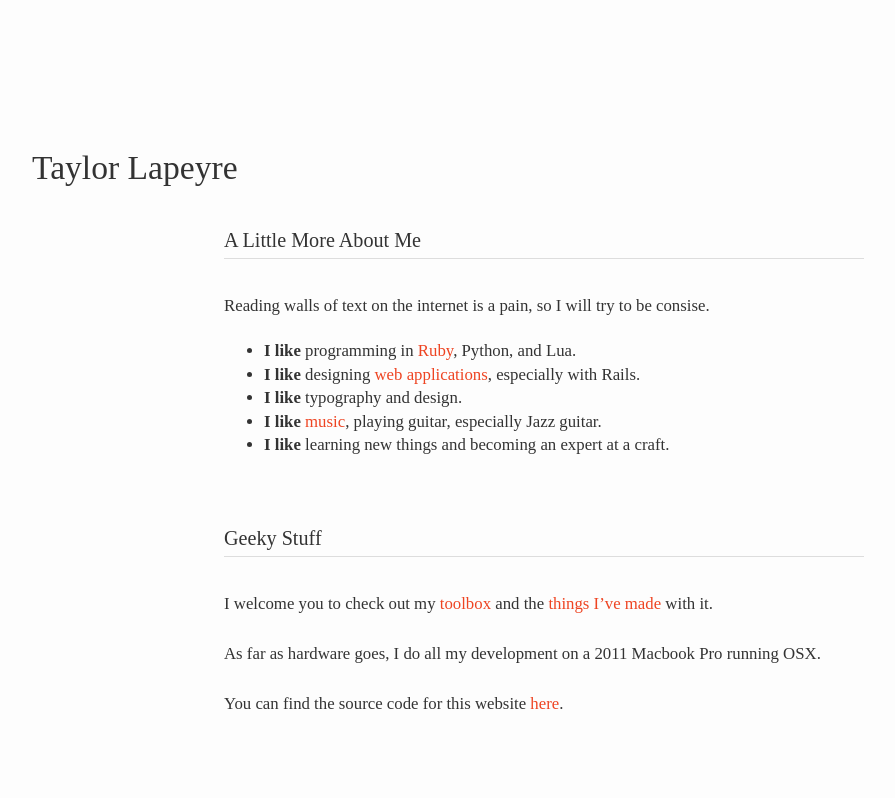
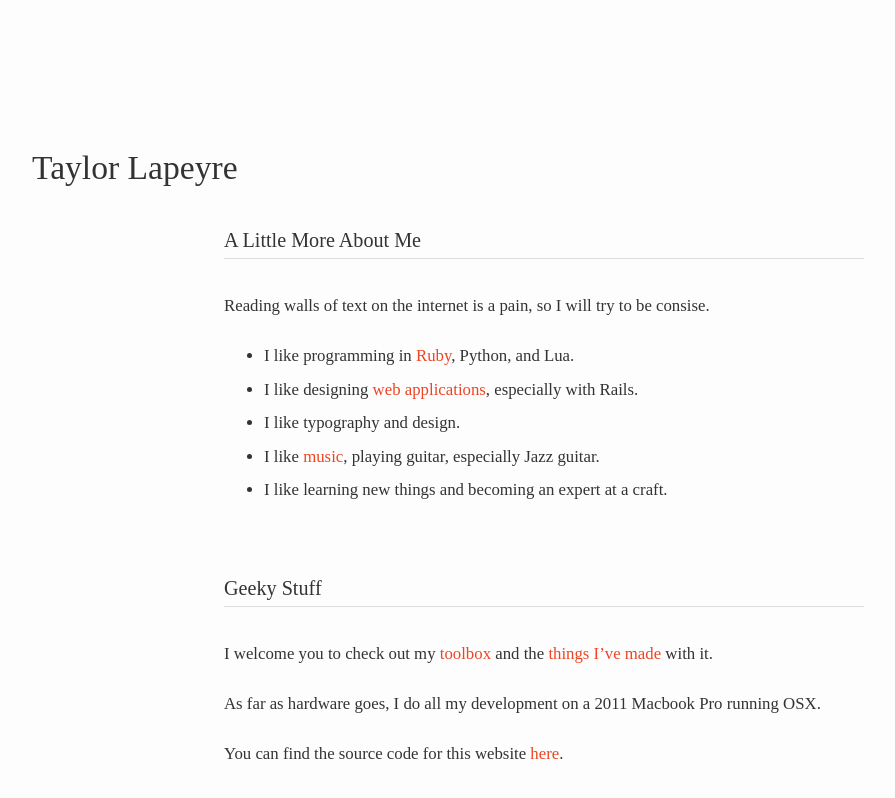
Before and after one commit to taylorlapeyre/taylorlapeyre.github.io, a Jekyll site: the page built from about.md, in a window 1280 px wide. Shown: the top 798 px of the page, without its empty margins (96-991 px from the left). Built offline with Jekyll 4.4.1, drawn with Linux system fonts in a browser that asks for light colours.

Commit message:
change formatting of about page

```diff
--- a/about.md
+++ b/about.md
@@ -7,11 +7,11 @@ title: About Me
 
 Reading walls of text on the internet is a pain, so I will try to be consise.
 
-* **I like** programming in [Ruby][1], Python, and Lua.
-* **I like** designing [web applications][2], especially with Rails.
-* **I like** typography and design.
-* **I like** [music][3], playing guitar, especially Jazz guitar.
-* **I like** learning new things and becoming an expert at a craft.
+* I like programming in [Ruby][1], Python, and Lua.
+* I like designing [web applications][2], especially with Rails.
+* I like typography and design.
+* I like [music][3], playing guitar, especially Jazz guitar.
+* I like learning new things and becoming an expert at a craft.
 
 <br>
 
--- a/css/style.css
+++ b/css/style.css
@@ -109,6 +109,10 @@ a:hover {
   padding-bottom: 5px;
 }
 
+.story li {
+  padding: 5px 0;
+}
+
 date {
   font-size: .6em;
 }
```
